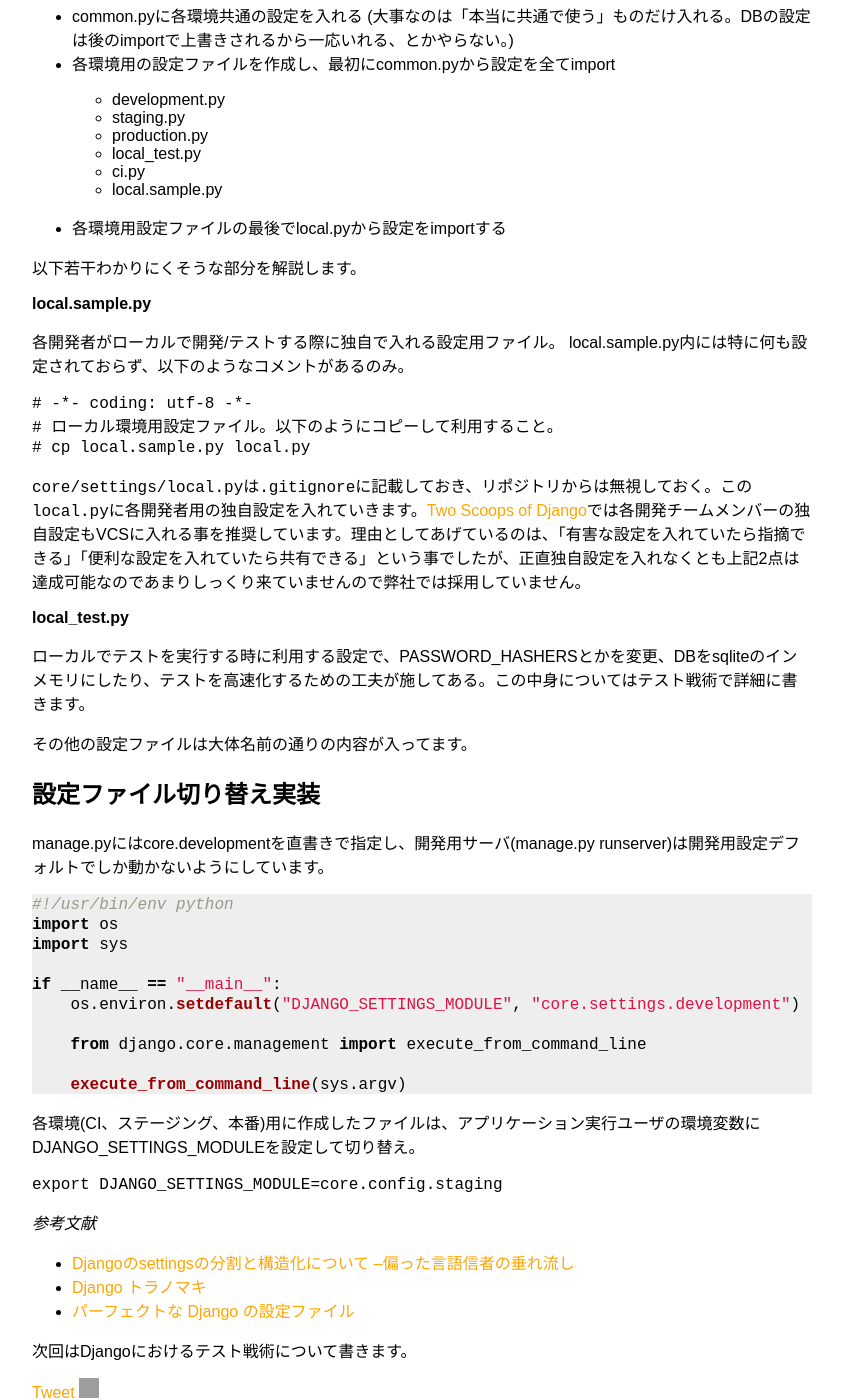
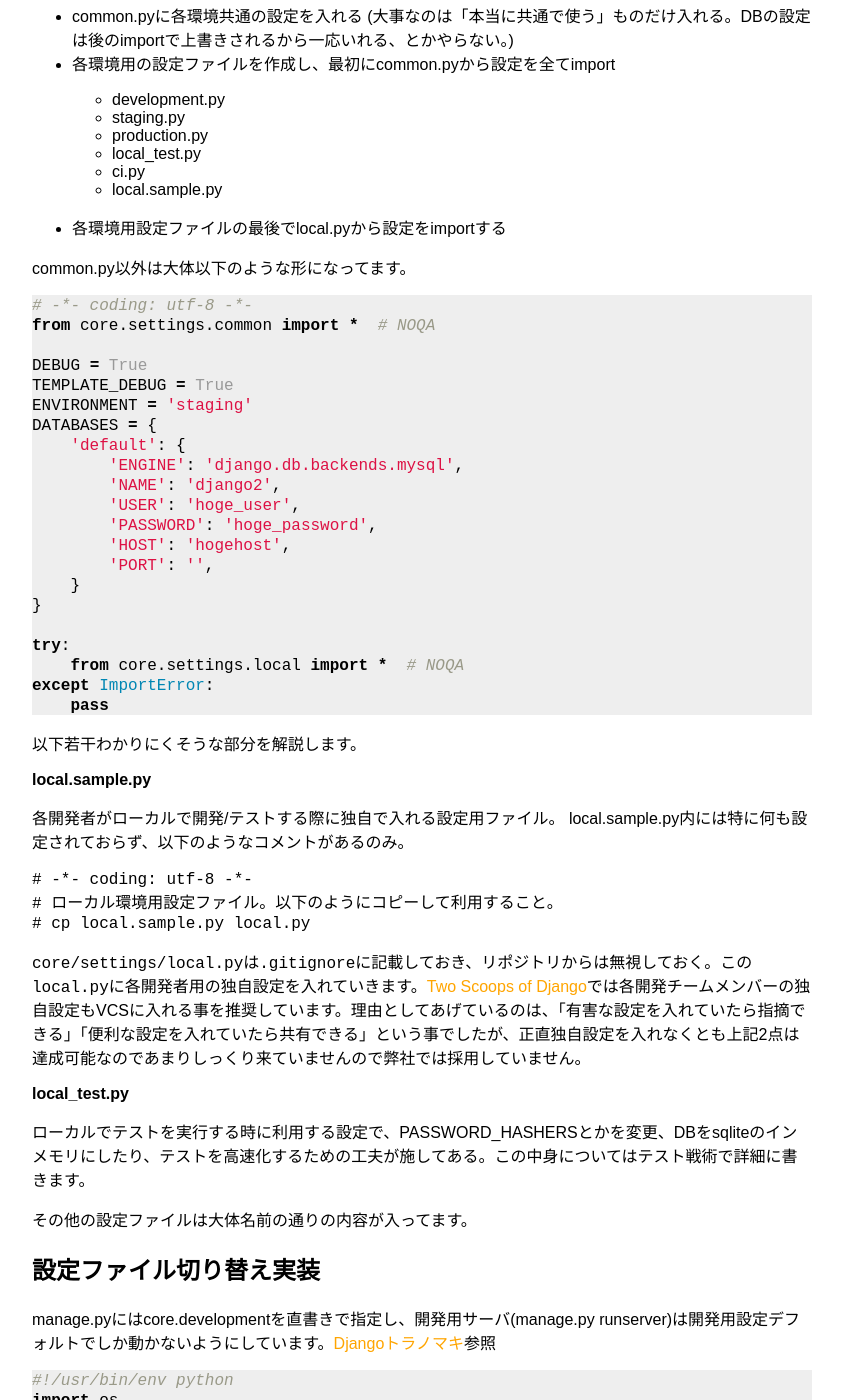
Before and after one commit to achiku/achiku.github.io, a Jekyll site: the page built from _posts/2014-04-01-road-to-django-best-practice.md, in a window 1280 px wide and 1400 px high, scrolled down 4126 px. Shown: the whole window, without its empty margins (218-1061 px from the left). Built offline with Jekyll 4.4.1, drawn with Linux system fonts in a browser that asks for light colours; comment, search, counter and statistics services are not loaded; some of the changed text lies outside the part shown; grey boxes are pictures that could not be loaded.

Commit message:
settingsのコード追加

````diff
--- a/_posts/2014-04-01-road-to-django-best-practice.md
+++ b/_posts/2014-04-01-road-to-django-best-practice.md
@@ -151,7 +151,7 @@ Djangoにはプロジェクトとアプリケーションという思想があ
 
 参考になるライブラリ群
 
-- [https://www.djangopackages.com/grids/g/project-templates/](https://www.djangopackages.com/grids/g/project-templates/)
+- [Django Packages - Project Templates](https://www.djangopackages.com/grids/g/project-templates/)
 
 
 設定ファイル構成
@@ -182,6 +182,33 @@ Djangoにはプロジェクトとアプリケーションという思想があ
   + local.sample.py
 - 各環境用設定ファイルの最後でlocal.pyから設定をimportする
 
+common.py以外は大体以下のような形になってます。
+
+{% highlight python %}
+# -*- coding: utf-8 -*-
+from core.settings.common import *  # NOQA
+
+DEBUG = True
+TEMPLATE_DEBUG = True
+ENVIRONMENT = 'staging'
+DATABASES = {
+    'default': {
+        'ENGINE': 'django.db.backends.mysql',
+        'NAME': 'django2',
+        'USER': 'hoge_user',
+        'PASSWORD': 'hoge_password',
+        'HOST': 'hogehost',
+        'PORT': '',
+    }
+}
+
+try:
+    from core.settings.local import *  # NOQA
+except ImportError:
+    pass
+{% endhighlight %}
+
+
 以下若干わかりにくそうな部分を解説します。
 
 **local.sample.py**
@@ -208,7 +235,7 @@ local.sample.py内には特に何も設定されておらず、以下のよう
 設定ファイル切り替え実装
 ------------------------
 
-manage.pyにはcore.developmentを直書きで指定し、開発用サーバ(manage.py runserver)は開発用設定デフォルトでしか動かないようにしています。
+manage.pyにはcore.developmentを直書きで指定し、開発用サーバ(manage.py runserver)は開発用設定デフォルトでしか動かないようにしています。[Djangoトラノマキ](https://gist.github.com/voluntas/6855579)参照
 
 
 {% highlight python %}
@@ -225,7 +252,7 @@ if __name__ == "__main__":
 {% endhighlight %}
 
 
-各環境(CI、ステージング、本番)用に作成したファイルは、アプリケーション実行ユーザの環境変数にDJANGO_SETTINGS_MODULEを設定して切り替え。
+各環境(CI、ステージング、本番)用に作成したファイルは、アプリケーション実行ユーザの環境変数にDJANGO_SETTINGS_MODULEを設定して切り替える方式としています。
 
 ```
 export DJANGO_SETTINGS_MODULE=core.config.staging
````
Also changed, not shown: other parts of _posts/2014-04-01-road-to-django-best-practice.md (+2 -2 lines), 2 other files.
